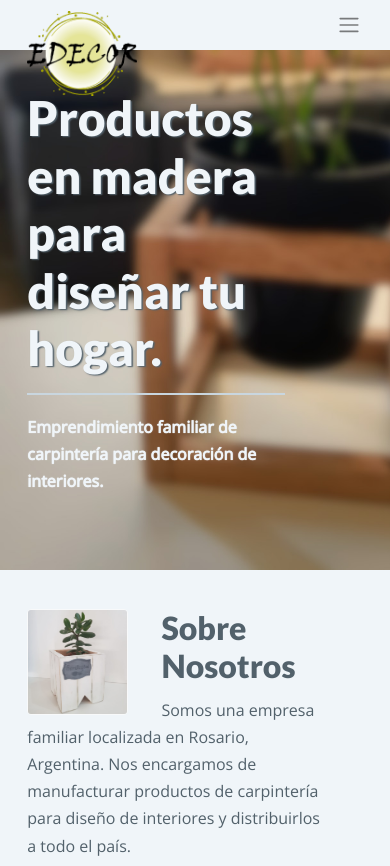
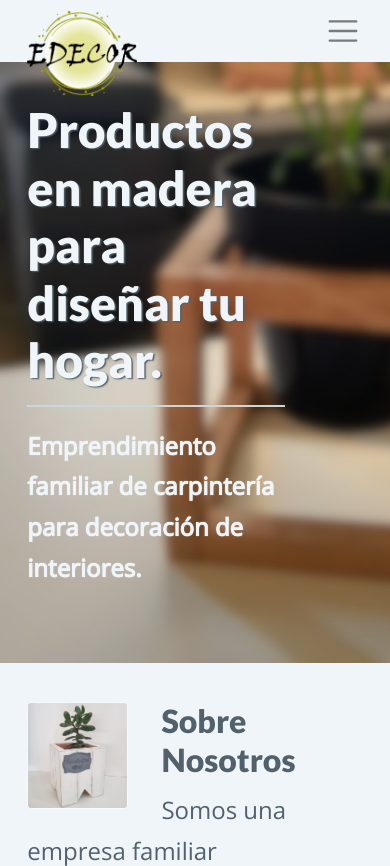
Before and after one commit to faudaux/edecorhome, a plain HTML site: page index.html in a window 390 px wide. Shown: the top 866 px of the page. Drawn offline with nearby package versions, Linux system fonts and the light colour scheme.

Commit message:
update for responsiveness

```diff
--- a/css/styles.css
+++ b/css/styles.css
@@ -234,7 +234,7 @@ a:hover {
   p, span {
     padding-top: 1%;
     line-height: 1.7;
-    font-size: 1rem;
+    font-size: 1.5rem;
     font-weight: 500;
   }
 
```
